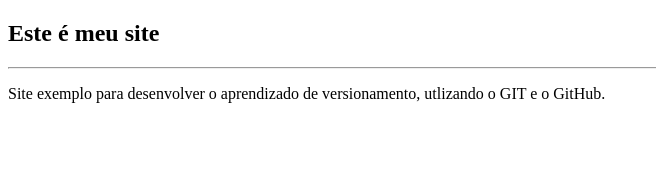
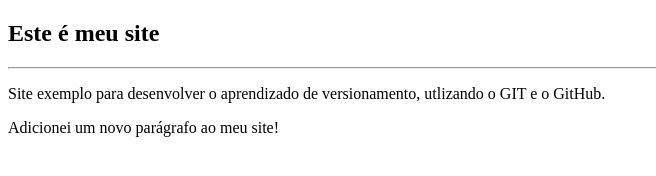
Before and after one commit to TiagoGolfetto/Meu_primeiro_repositorio, a plain HTML site: page meu_site/index.html in a window 1280 px wide. Shown: the whole page, without its empty margins (0-656 px from the left). Drawn offline with Linux system fonts and the light colour scheme.

Commit message:
Colocando outro parágrafo
Adicionando outro parágrafo para  testar os atalhos de commit e Push

```diff
--- a/meu_site/index.html
+++ b/meu_site/index.html
@@ -13,6 +13,9 @@
         Site exemplo para desenvolver o aprendizado  de versionamento, utlizando o GIT e o GitHub.
 
     </p>
+    <p>
+        Adicionei um novo parágrafo ao  meu site!
+    </p>
 
 </body>
 </html>
```
